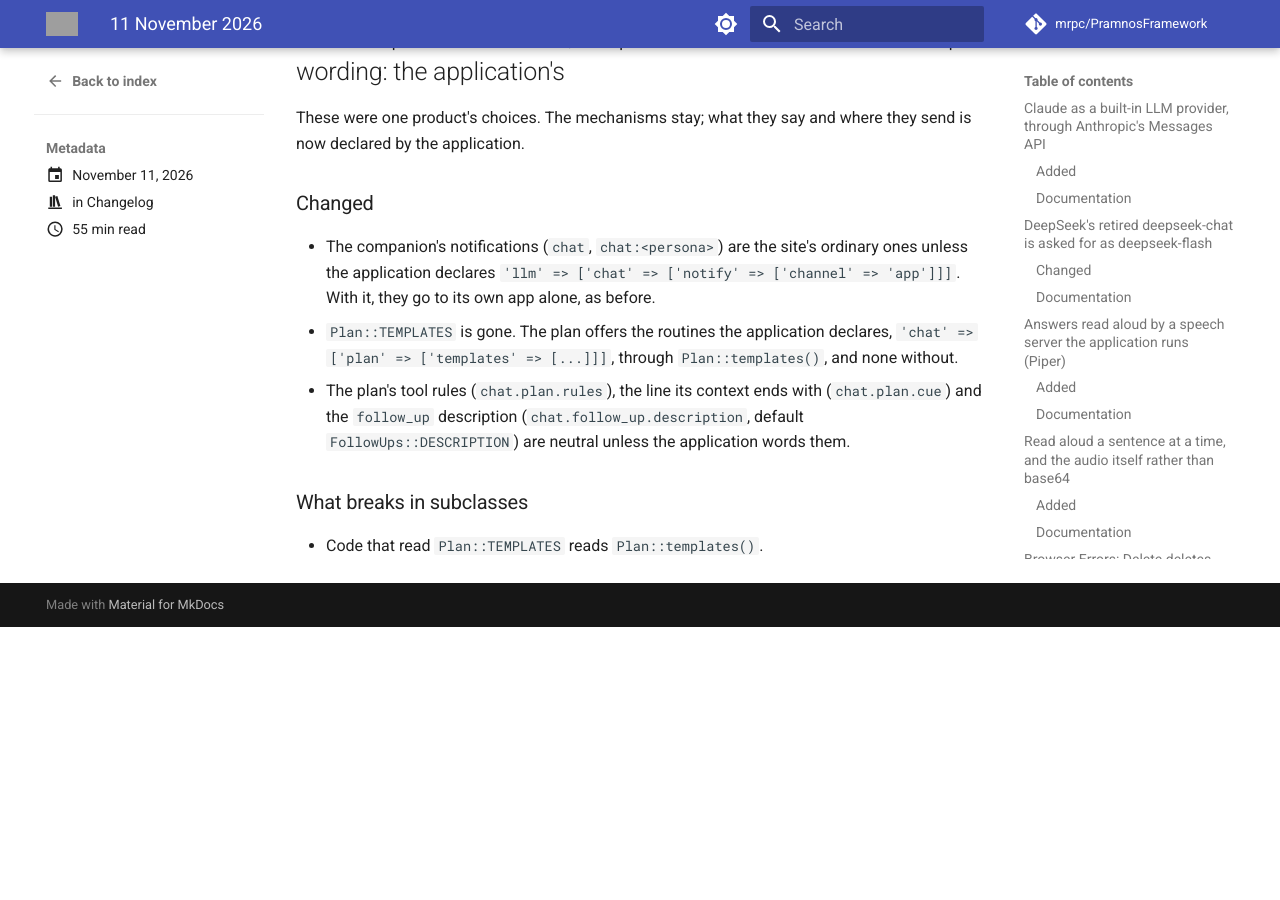
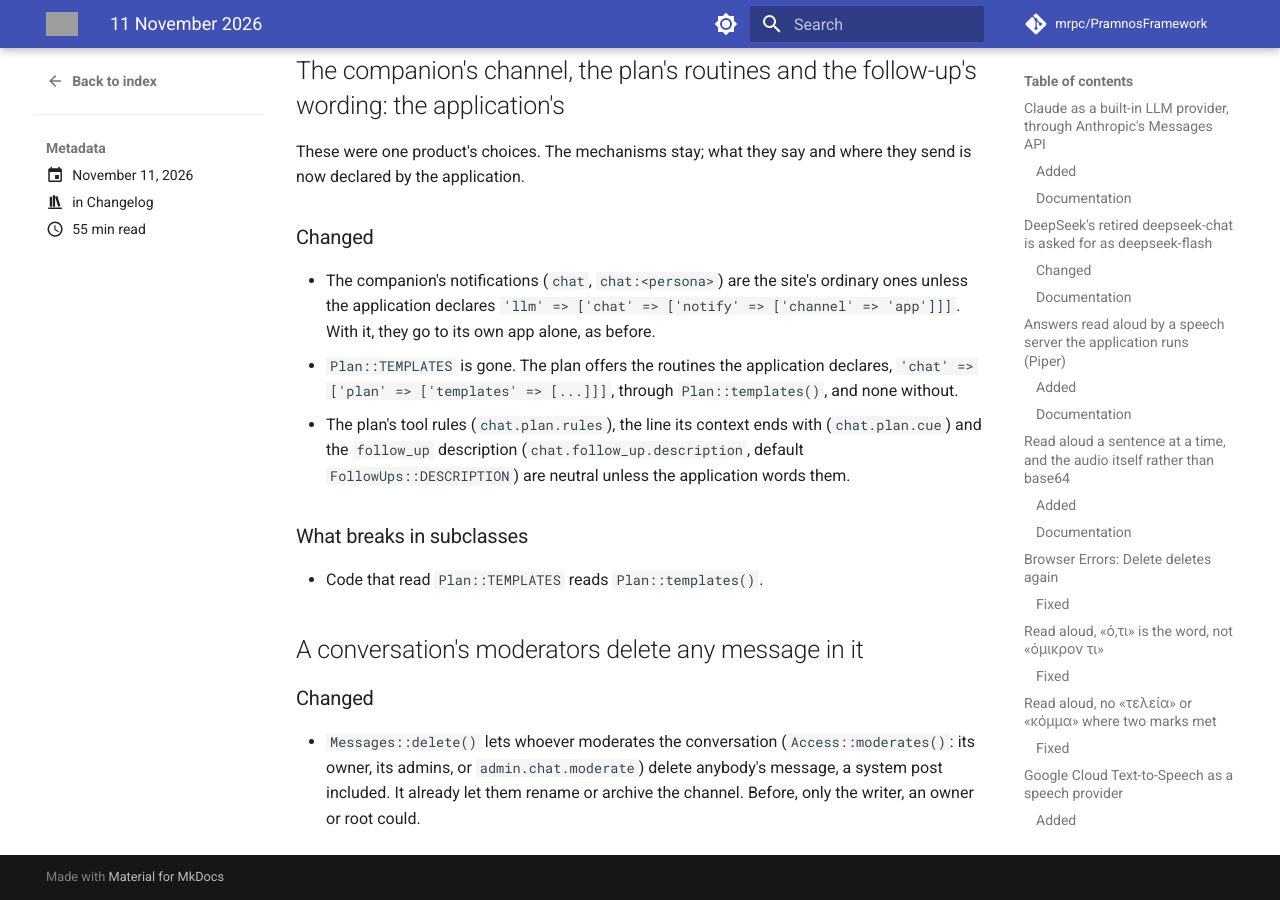
Before and after one commit to mrpc/PramnosFramework, an MkDocs documentation site: the page built from docs/version-history/posts/2026-11-11.md, in a window 1280 px wide and 900 px high, scrolled down 48626 px. Built offline with MkDocs 1.6.1 and Material for MkDocs 9.7.7, drawn with Linux system fonts in a browser that asks for light colours; comment, search, counter and statistics services are not loaded; before the commit the page ends 49253 px from its top, so only the background shows below that; some of the changed text lies outside the part shown; grey boxes are pictures that could not be loaded.

Commit message:
feat(conversations): a conversation's moderators delete any message in it (FW-483)

```diff
--- a/docs/version-history/posts/2026-11-11.md
+++ b/docs/version-history/posts/2026-11-11.md
@@ -119,6 +119,7 @@ A hundred and twelve entries today:
 - Every answer heard after it
 - A refused OAuth scope says why in its own words
 - The companion's channel, the plan's routines and the follow-up's wording: the application's
+- A conversation's moderators delete any message in it
 
 <!-- more -->
 
@@ -1687,3 +1688,12 @@ now declared by the application.
 ### What breaks in subclasses
 
 - Code that read `Plan::TEMPLATES` reads `Plan::templates()`.
+
+## A conversation's moderators delete any message in it
+
+### Changed
+
+- `Messages::delete()` lets whoever moderates the conversation (`Access::moderates()`: its owner,
+  its admins, or `admin.chat.moderate`) delete anybody's message, a system post included. It
+  already let them rename or archive the channel. Before, only the writer, an owner or root
+  could.
```
Also changed, not shown: other parts of docs/version-history/posts/2026-11-11.md (+1 -1 lines), docs/Pramnos_Conversations_Guide.md (+1 -1 lines), 2 other files.
